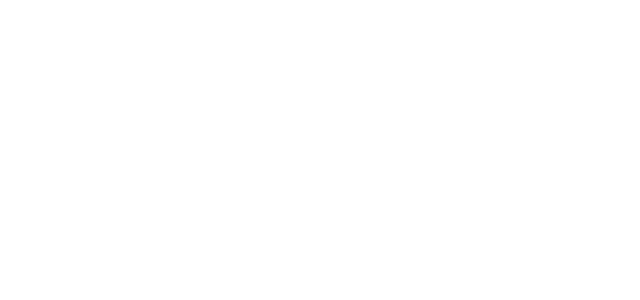
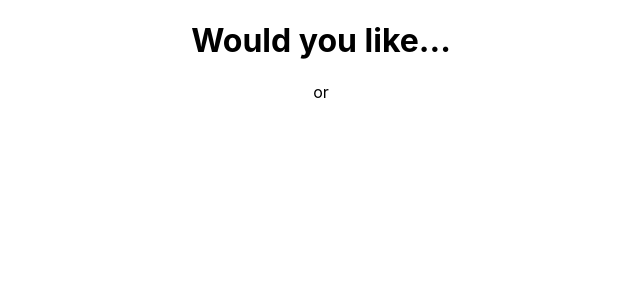
Before and after one commit to DruSerkes/react-coffee-wine, a React (Create React App) app: page / in a window 1280 px wide. Shown: the top 300 px of the page, without its empty margins (319-959 px from the left). Built offline with nearby package versions, Linux system fonts and the light colour scheme.

Commit message:
add h1, p and TODOs

```diff
--- a/src/App.tsx
+++ b/src/App.tsx
@@ -4,7 +4,10 @@
 function App() {
   return (
     <div className="App">
-      {/* TODO add primary component */}
+      <h1>Would you like...</h1>
+      {/* TODO create button anchor link component with props for text, color and href */}
+      <p>or</p>
+      {/* TODO button */}
     </div>
   );
 }
```
